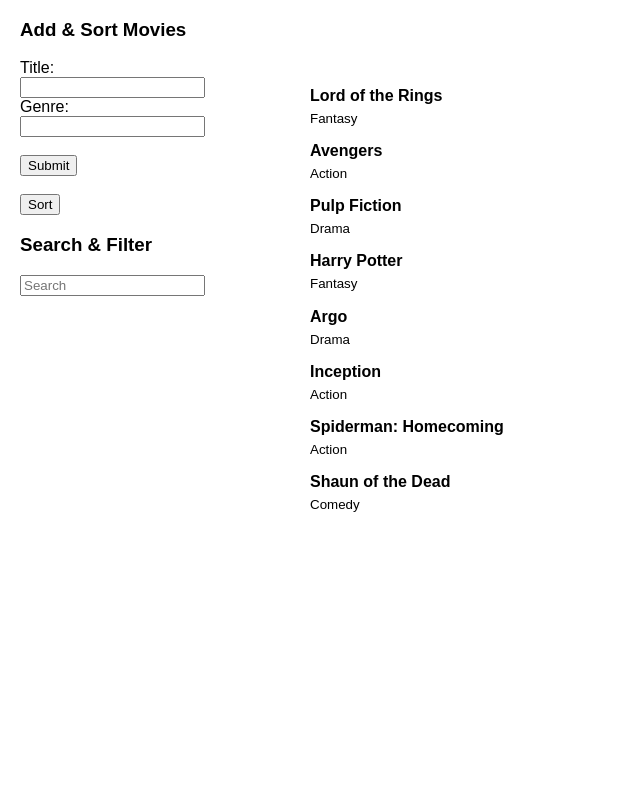
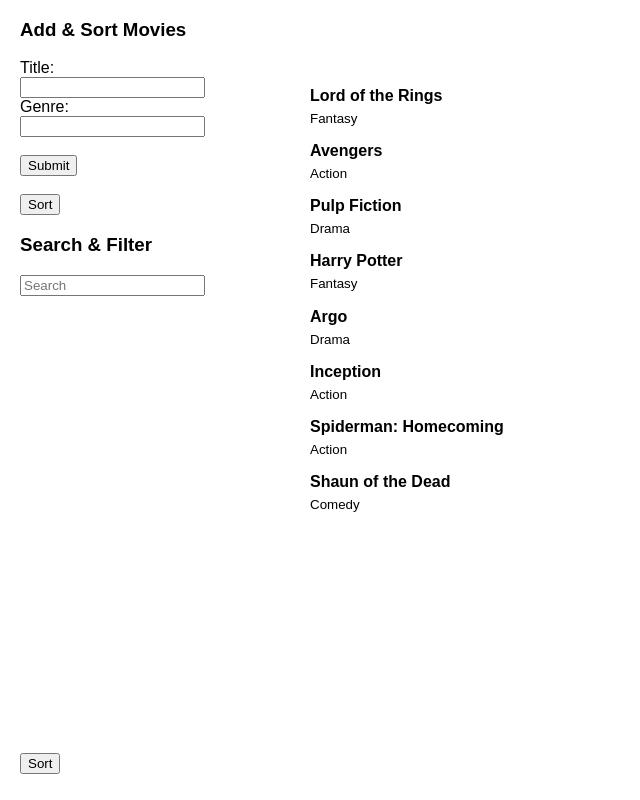
Before and after one commit to mrc535s/codingtest2, a React (Create React App) app: page / in a window 1280 px wide. Shown: the top 800 px of the page, without its empty margins (0-640 px from the left). Built offline with nearby package versions, Linux system fonts and the light colour scheme.

Commit message:
sort button help

```diff
--- a/src/App.js
+++ b/src/App.js
@@ -55,19 +55,40 @@
   }
 }
 
+
+/*
+  I'm having trouble setting state and sorting the data of the movies.
+  What I want to do is pass in the movies from AddMovie however, whenever
+  I try to set state in the constructor it keeps coming up as null.
+  I was wondering how should I approach this problem, should I be putting the
+  SortButton component within another component? or am I doing something wrong with
+  setting the state? Also I'm not sure how sorting works in React
+*/
+
 class SortButton extends Component {
   constructor() {
     super();
     this.state = {
       movies: {}
     }
+    /* This console log comes up as null even when I pass in state from
+      line 141.
+    */
+    console.log(this.state.movies)
+  }
+
+  sortData() {
+    this.setState({
+      movies: this.props.payYears.sort(this.state.movies.title)
+    })
   }
 
   render() {
     return(
       <div className="button">
         <input type="button"
-         value="Sort"
+          onClick={this.sortData}
+          value="Sort"
          />
       </div>
     )
@@ -94,7 +115,6 @@
       }}, function() {
         this.props.AddMovie(this.state.newMovie);
         (this.state.movies).push(this.state.newMovie);
-        console.log(movies);
         this.forceUpdate();
       });
     }
@@ -133,7 +153,6 @@
       movies: {},
       term: ''
     }
-
     this.searchHandler = this.searchHandler.bind(this);
   }
 
@@ -203,6 +222,7 @@
     return (
       <div className ="App">
           <AddMovie AddMovie={this.handleAddMovie.bind(this)}/>
+          <SortButton movies={this.state.movies}/>
           <br />
       </div>
     );
```
